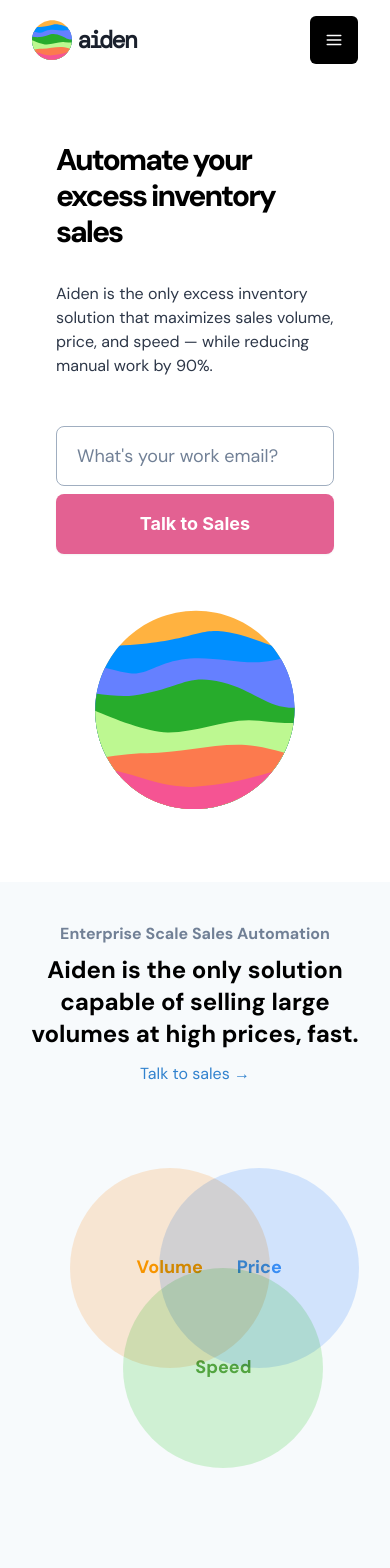
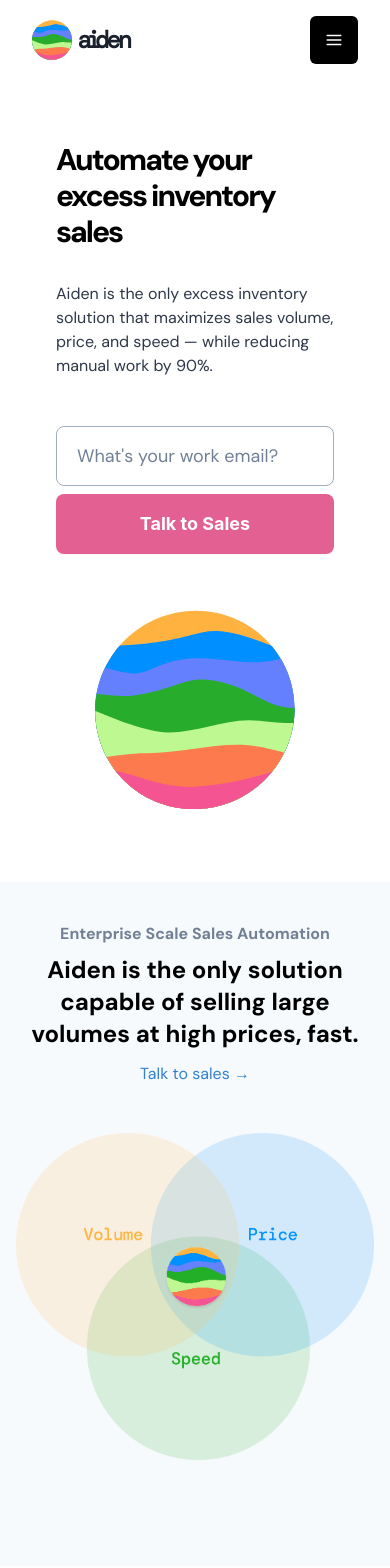
Before and after one commit to dannymansilla/pallet, a React (Create React App) app in the folder frontend/: page / in a window 390 px wide. Shown: the top 1568 px of the page. Built offline with nearby package versions, Linux system fonts and the light colour scheme; no server answers.

Commit message:
fix small screen venn

```diff
--- a/frontend/src/components/BuiltForScaleSection.js
+++ b/frontend/src/components/BuiltForScaleSection.js
@@ -4,11 +4,13 @@
   Heading,
   Text,
   Tooltip,
+  Image,
   useColorModeValue,
 } from '@chakra-ui/react';
 import { motion } from 'framer-motion';
 import Lottie from 'lottie-react';
 import globeAnimation from '../assets/aiden_globe.json';
+import vennDiagram from '../images/venn.png'
 
 // We'll create a motion-enabled Box for easy hover scaling.
 const MotionBox = motion(Box);
@@ -45,7 +47,7 @@
       </Box>
 
       {/* 2) Outer container with max-width matching the heading */}
-      <Box maxW="800px" mx="auto" mb="50px">
+      <Box maxW="800px" mx="auto" mb="50px" display={{ base: 'none', md: 'block' }}>
         {/* 3) Relative container for our circles so they overlap properly */}
         <Box
           position="relative"
@@ -193,6 +195,19 @@
           </Box>
         </Box>
       </Box>
+      <Box maxW="800px" mx="auto" mb="50px" display={{ base: 'block', md: 'none' }}>
+        <Image
+          src={vennDiagram}
+          alt={"venn diagram"}
+          objectFit="contain"
+          width="100%" // Adjusts dynamically
+          maxW={"400px"}
+          height="auto" // Keeps correct aspect ratio
+          display="block"
+          mx="auto"
+          aspectRatio="1/1" // Ensures it scales proportionally
+        />
+      </Box>
     </Box>
   );
 }
--- a/frontend/src/components/Header.js
+++ b/frontend/src/components/Header.js
@@ -214,11 +214,11 @@
             _hover={{ textDecoration: "none" }}
             ml="5px"
           >
-            <span style={{ marginRight: "-1px" }}>a</span>
-            <span style={{ marginRight: "-2px" }}>i</span>
+            <span style={{ marginRight: "-3px" }}>a</span>
+            <span style={{ marginRight: "-4px" }}>i</span>
             <span>d</span>
-            <span style={{ marginLeft: "-0px" }}>e</span>
-            <span style={{ marginLeft: "-0px" }}>n</span>
+            <span style={{ marginLeft: "-1px" }}>e</span>
+            <span style={{ marginLeft: "-1px" }}>n</span>
           </Heading>
         </Flex>
         {/* Desktop Navigation (hidden on mobile) */}
```
